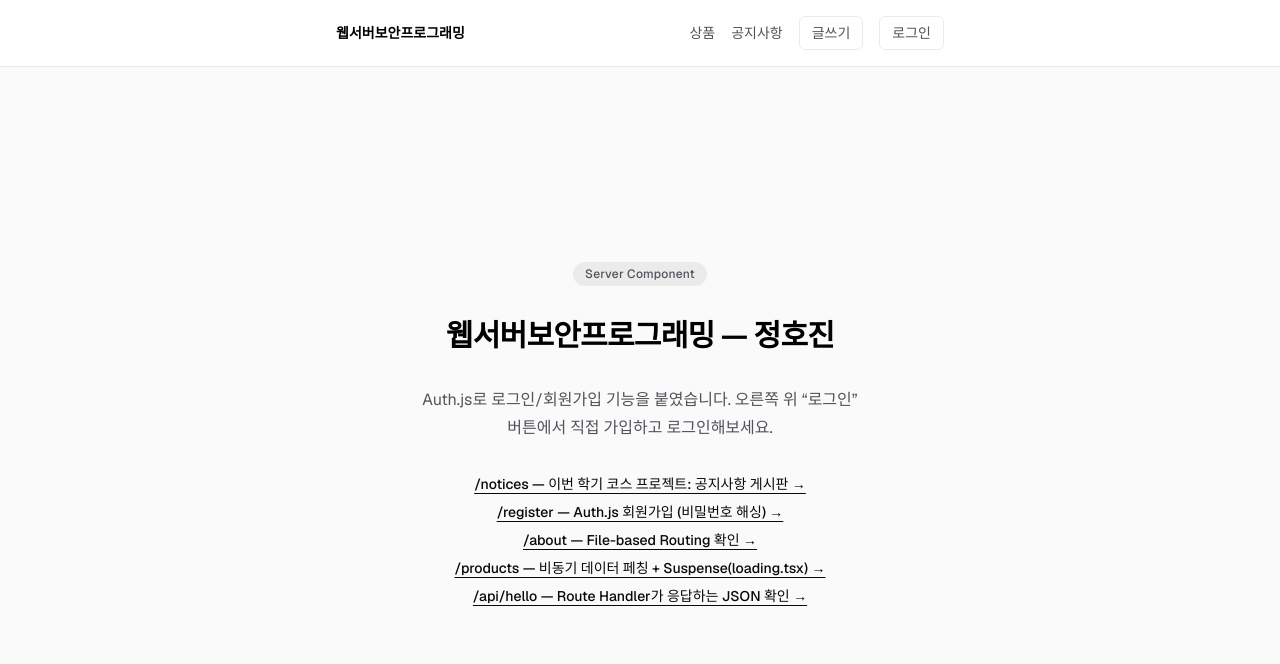
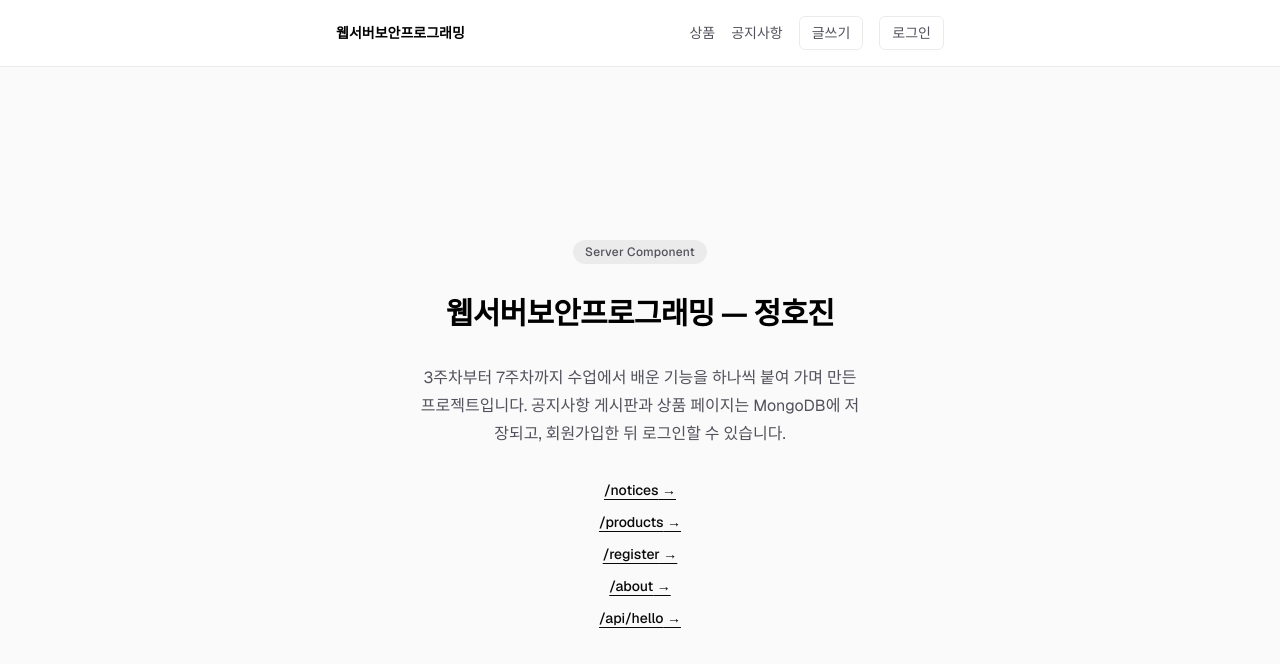
Before and after one commit to ghwls4221/wss-2026, a Next.js app: page / in a window 1280 px wide. Shown: the top 664 px of the page. Built offline with nearby package versions, Linux system fonts and the light colour scheme; no server answers.

Commit message:
홈 소개 문구와 링크 정리

```diff
--- a/app/page.tsx
+++ b/app/page.tsx
@@ -1,9 +1,9 @@
 import Link from "next/link";
 
 // app/page.tsx는 "/" 경로를 담당합니다 (File-based Routing).
-// 이 파일은 별도로 "use client"를 선언하지 않았으므로 기본값인
-// Server Component입니다 — 서버에서만 실행되고, 브라우저로는
-// 완성된 HTML만 전달됩니다.
+// "use client"가 없으므로 기본값인 Server Component입니다.
+const LINKS = ["/notices", "/products", "/register", "/about", "/api/hello"];
+
 export default function Home() {
   return (
     <div className="flex flex-col flex-1 items-center justify-center bg-zinc-50 font-sans dark:bg-black">
@@ -16,41 +16,20 @@ export default function Home() {
           웹서버보안프로그래밍 — 정호진
         </h1>
         <p className="max-w-md text-base leading-7 text-zinc-600 dark:text-zinc-400">
-          Auth.js로 로그인/회원가입 기능을 붙였습니다.
-          오른쪽 위 &ldquo;로그인&rdquo; 버튼에서 직접 가입하고 로그인해보세요.
+          3주차부터 7주차까지 수업에서 배운 기능을 하나씩 붙여 가며 만든 프로젝트입니다.
+          공지사항 게시판과 상품 페이지는 MongoDB에 저장되고, 회원가입한 뒤 로그인할 수 있습니다.
         </p>
 
-        <div className="flex flex-col gap-2 text-sm">
-          <Link
-            href="/notices"
-            className="font-medium text-zinc-950 underline underline-offset-4 dark:text-zinc-50"
-          >
-            /notices — 이번 학기 코스 프로젝트: 공지사항 게시판 →
-          </Link>
-          <Link
-            href="/register"
-            className="font-medium text-zinc-950 underline underline-offset-4 dark:text-zinc-50"
-          >
-            /register — Auth.js 회원가입 (비밀번호 해싱) →
-          </Link>
-          <Link
-            href="/about"
-            className="font-medium text-zinc-950 underline underline-offset-4 dark:text-zinc-50"
-          >
-            /about — File-based Routing 확인 →
-          </Link>
-          <Link
-            href="/products"
-            className="font-medium text-zinc-950 underline underline-offset-4 dark:text-zinc-50"
-          >
-            /products — 비동기 데이터 페칭 + Suspense(loading.tsx) →
-          </Link>
-          <Link
-            href="/api/hello"
-            className="font-medium text-zinc-950 underline underline-offset-4 dark:text-zinc-50"
-          >
-            /api/hello — Route Handler가 응답하는 JSON 확인 →
-          </Link>
+        <div className="flex flex-col gap-3 text-sm">
+          {LINKS.map((href) => (
+            <Link
+              key={href}
+              href={href}
+              className="font-medium text-zinc-950 underline underline-offset-4 dark:text-zinc-50"
+            >
+              {href} →
+            </Link>
+          ))}
         </div>
       </main>
     </div>
```
